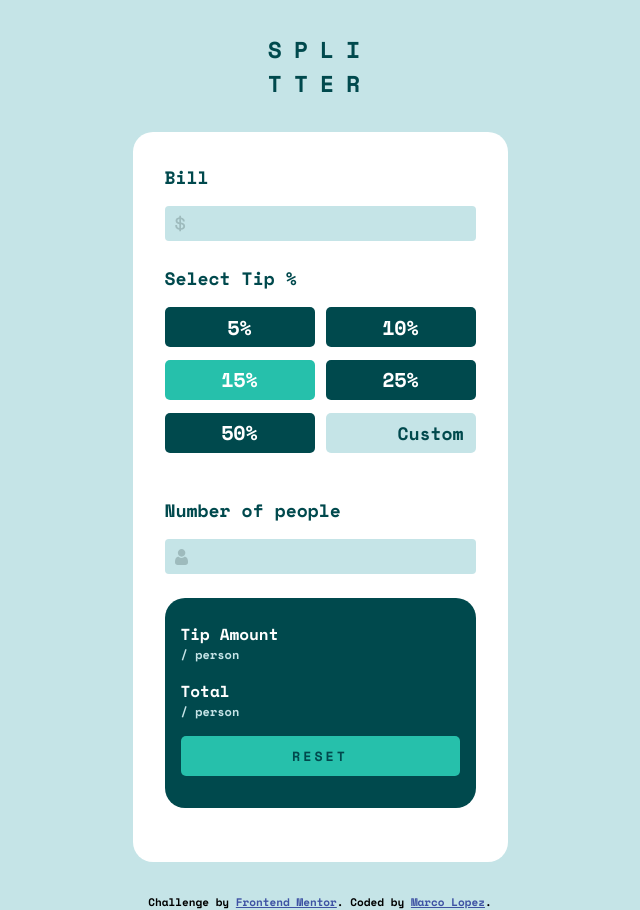
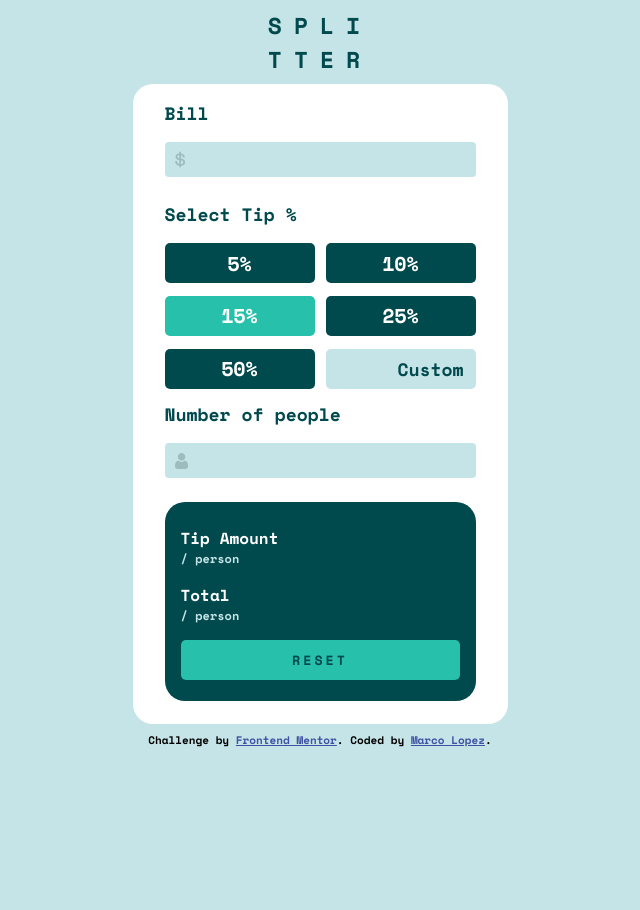
Before and after one commit to Markevo5150/Tip-Calculator-App, a React (Vite) app: page / in a window 1280 px wide. Shown: the whole page, without its empty margins (320-960 px from the left). After the commit the page ends 800 px from the top, so only its background shows below. Built offline with nearby package versions, Linux system fonts and the light colour scheme.

Commit message:
styles almost done

```diff
--- a/src/App.scss
+++ b/src/App.scss
@@ -1,7 +1,7 @@
 @import "./mixins.scss";
 .main-container {
   width: 375px;
-  margin: 2rem auto;
+  margin: 0.5rem auto;
 }
 .header {
   text-align: center;
@@ -9,13 +9,13 @@
 .calculator__title {
   color: var(--VeryDarkCyan);
   font-size: 23px;
-  margin-bottom: 2rem;
+  margin-bottom: 0.5rem;
   letter-spacing: 12px;
 }
 .calculator-container {
   background: var(--White);
   border-radius: 20px;
-  height: 730px;
+  height: 640px;
   padding: 2rem;
   display: flex;
   flex-direction: column;
@@ -23,11 +23,13 @@
 .inputs-section {
   display: flex;
   flex-direction: column;
+  margin-top: -1rem;
 }
 label {
   font-size: 18px;
   color: var(--VeryDarkCyan);
 }
+
 .inputs-section__bill-input {
   @include inputs("../images/icon-dollar.svg");
 }
@@ -42,7 +44,7 @@ label {
 }
 
 .buttons {
-  margin-bottom: 2rem;
+  margin-bottom: 1rem;
   border: none;
 }
 .buttons__input {
@@ -66,11 +68,14 @@ label {
 .inputs-section__people-input {
   @include inputs("../images/icon-person.svg");
 }
+.inputs-section__people-label {
+  margin-top: -1rem;
+}
 .results-section {
   background: var(--VeryDarkCyan);
   border-radius: 20px;
   /*height: 250px;*/
-  padding: 1.5rem 1rem 1rem 1rem;
+  padding: 1.5rem 1rem 0.3rem 1rem;
   display: flex;
   flex-direction: column;
 }
```
